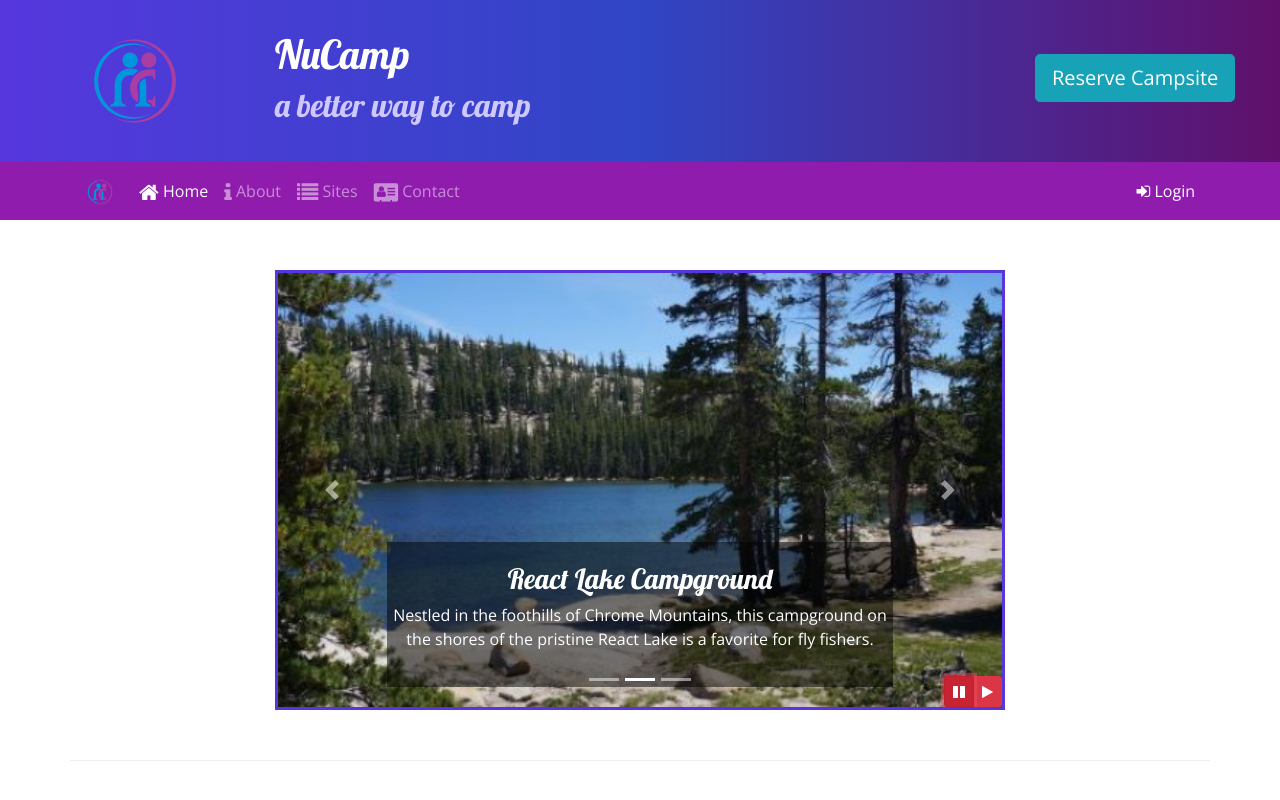
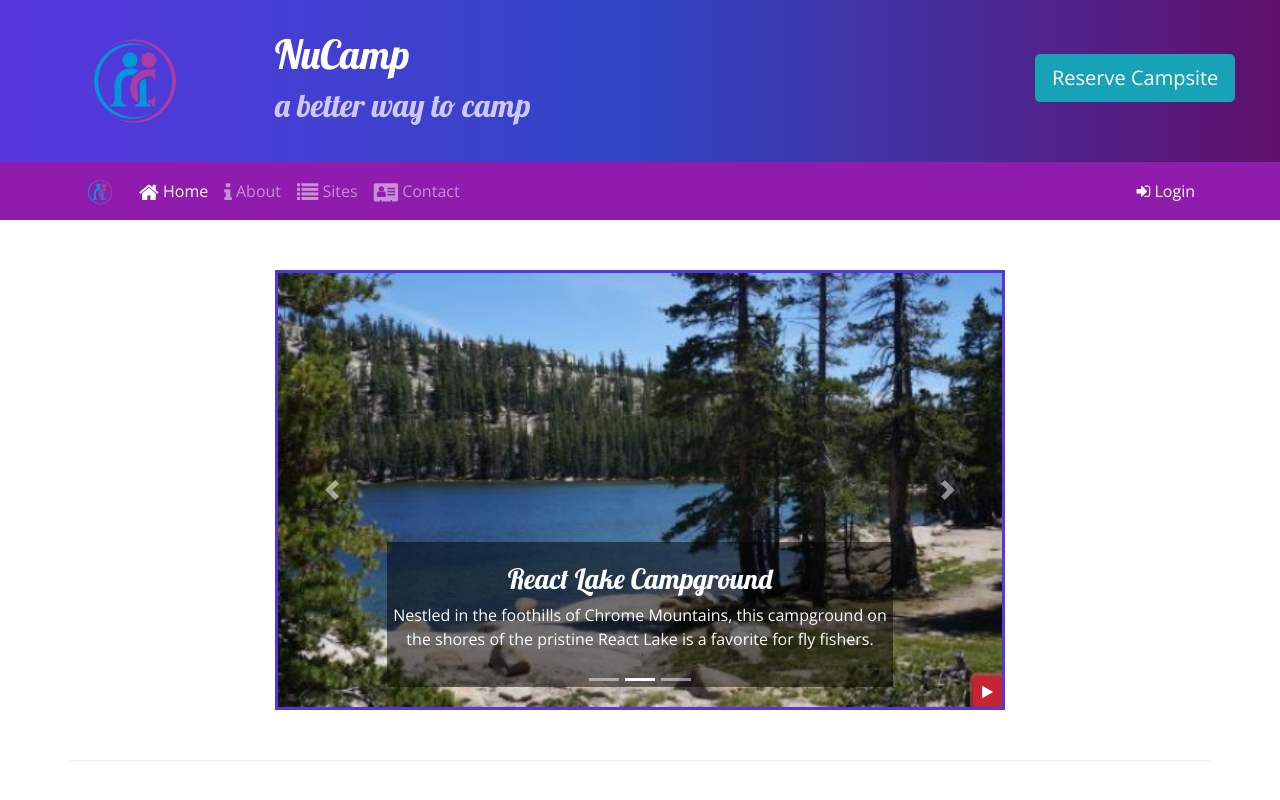
Before and after one commit to darwinvillaruel/nucampsite-bootstrap, a website: page index.html in a window 1280 px wide. Both pictures are taken after a click on the button 959 px from the left and 691 px from the top of the page. Shown: the top 800 px of the page. Drawn offline with nearby package versions, Linux system fonts and the light colour scheme.

Commit message:
Bootstrap and jQuery Part 2

```diff
--- a/index.html
+++ b/index.html
@@ -194,14 +194,9 @@
                 <span class="carousel-control-next-icon"></span>
                 <span class="sr-only">Next</span>
               </a>
-              <div class="btn-group" id="carouselButton">
-                <button class="btn btn-danger btn-sm" id="carouselPause">
-                  <i class="fa fa-pause"></i>
-                </button>
-                <button class="btn btn-danger btn-sm" id="carouselPlay">
-                  <i class="fa fa-play"></i>
-                </button>
-              </div>
+              <button class="btn btn-danger btn-sm" id="carouselButton">
+                <i class="fa fa-pause"></i>
+              </button>
             </div>
           </div>
         </div>
@@ -285,15 +280,20 @@
     <script src="node_modules/popper.js/dist/umd/popper.min.js"></script>
     <script src="node_modules/bootstrap/dist/js/bootstrap.min.js"></script>
     <script>
-      $(function() {
-          $(".carousel").carousel( { interval: 2000 } );
-          $("#carouselPause").click(function(){
-              $(".carousel").carousel("pause");
-          });
-          $("#carouselPlay").click(function(){
-              $(".carousel").carousel("cycle");
-          });
-      });
+      $(function(){
+        $(".carousel").carousel({interval: 2000});
+        $("#carouselButton").click(function(){
+          if ($("#carouselButton").children("i").hasClass("fa-pause")){
+            $(".carousel").carousel("pause");
+            $("#carouselButton").children("i").removeClass("fa-pause");
+            $("#carouselButton").children("i").addClass("fa-play");
+          } else {
+            $(".carousel").carousel("cycle");
+            $("#carouselButton").children("i").removeClass("fa-play");
+            $("#carouselButton").children("i").addClass("fa-pause");
+          }
+        })
+      })
     </script>
   </body>
 </html>
```
